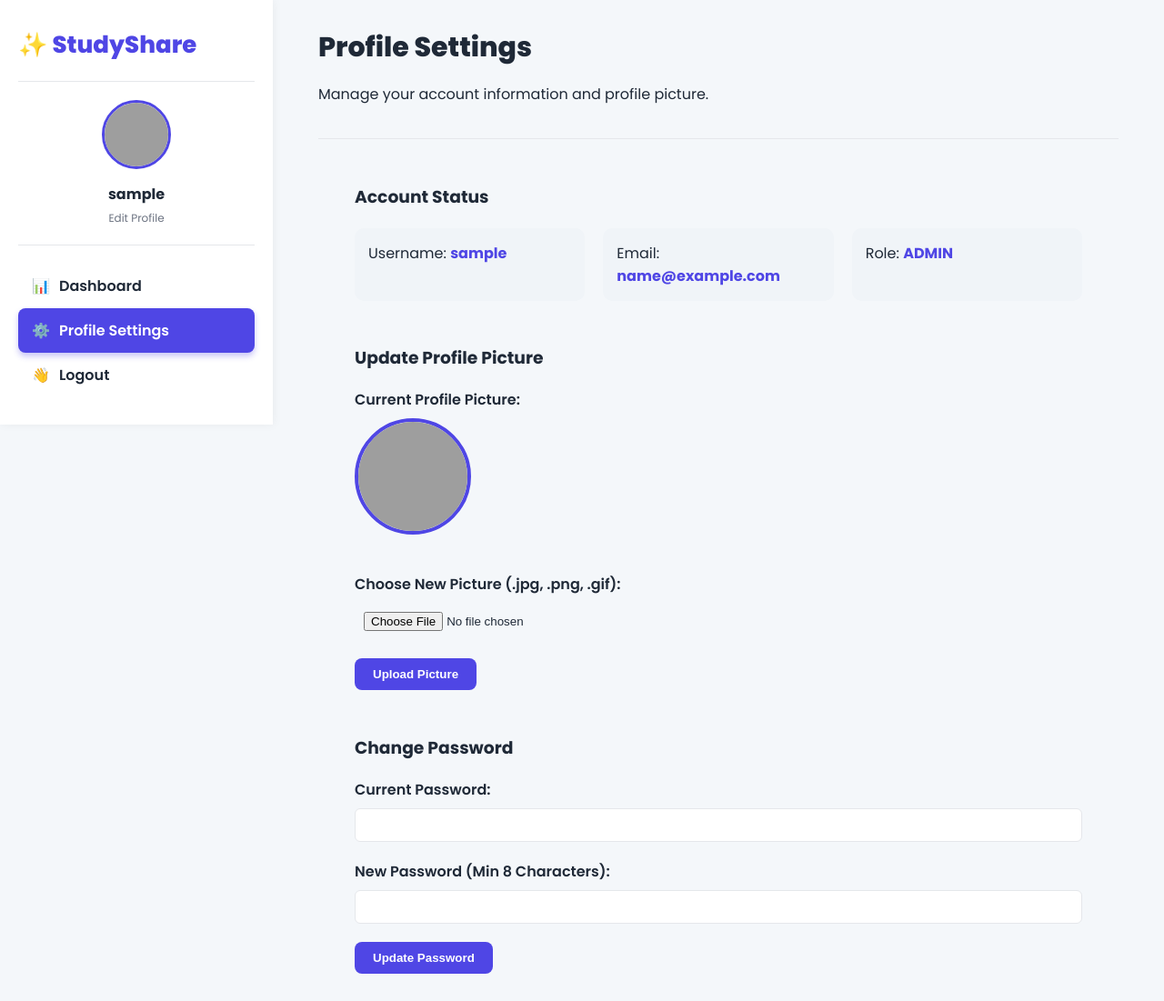
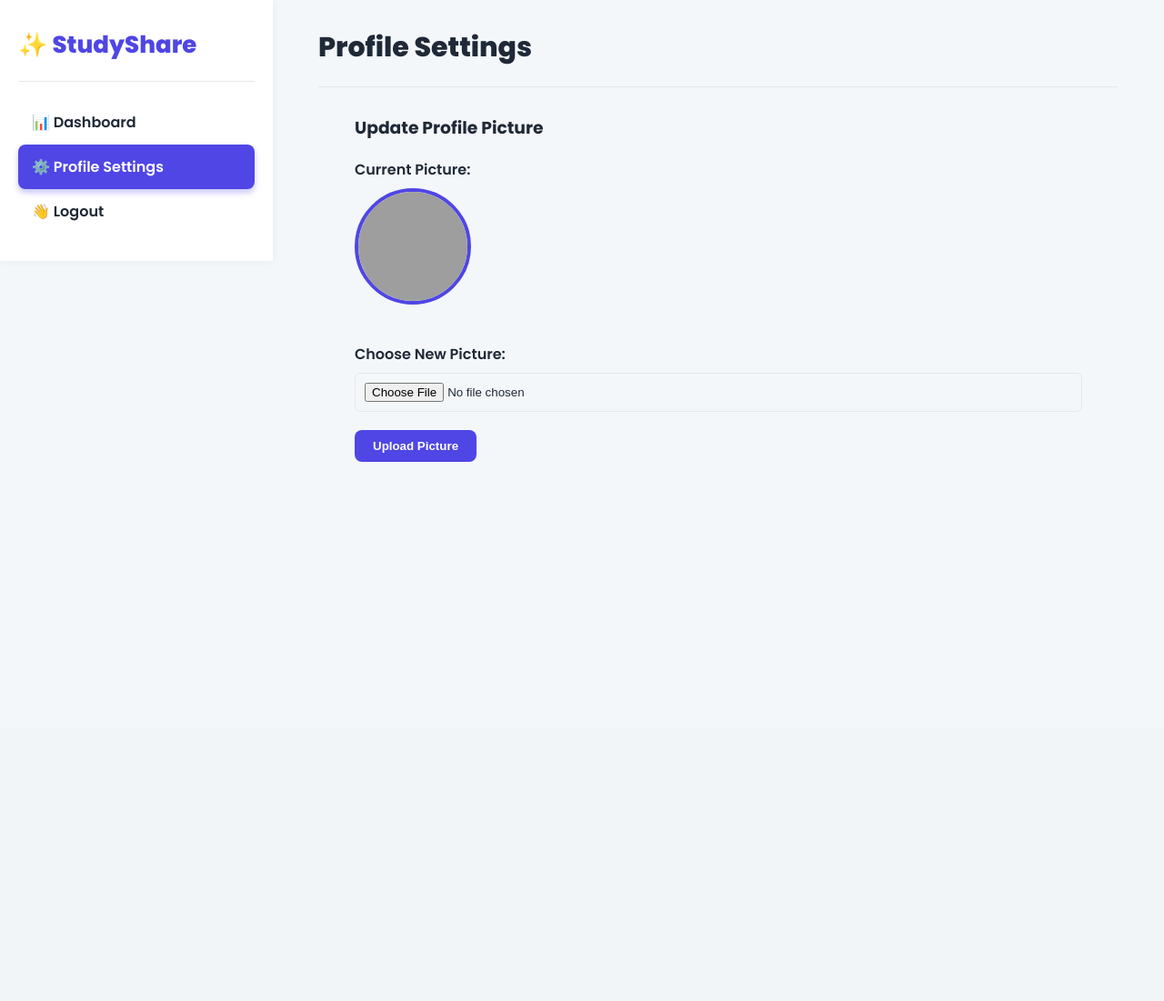
Before and after one commit to shiroonigami23-ui/StudyShare, a Flask app: template templates/profile.html in a window 1280 px wide. Shown: the whole page at 91% size. After the commit the page ends 508 px from the top, so only its background shows below. Run offline with Flask 3, Linux system fonts and the light colour scheme; the template is opened without the code that fills it: most values are stand-ins (such as "Sample title", 1, 10 or a date in 2020); grey boxes are pictures that could not be loaded.

Commit message:
Update profile.html

```diff
--- a/templates/profile.html
+++ b/templates/profile.html
@@ -4,90 +4,29 @@
     <meta charset="UTF-8">
     <meta name="viewport" content="width=device-width, initial-scale=1.0">
     <title>Profile Settings</title>
-
-    <link href="https://fonts.googleapis.com/css2?family=Poppins:wght@400;600;700;800&display=swap" rel="stylesheet">
     <link rel="stylesheet" href="{{ url_for('static', filename='css/style.css') }}">
-
     <style>
-        /* Profile specific styling (minimal, relying mostly on style.css) */
-        .profile-card-container {
-            display: flex;
-            flex-direction: column;
-            gap: 30px;
-            max-width: 800px;
-            margin: 0 auto; /* Center the content */
-        }
-        .profile-form-group {
-            margin-bottom: 20px;
-        }
-        .profile-form-group label {
-            display: block;
-            font-weight: 600;
-            margin-bottom: 8px;
-            color: var(--text-dark);
-        }
-        .profile-form-group input {
-            width: 100%;
-            padding: 10px;
-            border: 1px solid var(--border-color);
-            border-radius: 6px;
-            box-sizing: border-box;
-        }
-        .profile-current-pic {
-            width: 120px;
-            height: 120px;
-            border-radius: 50%;
-            object-fit: cover;
-            border: 4px solid var(--primary);
-            margin-bottom: 15px;
-        }
-        .file-upload-input {
-            border: none !important; /* Overriding border for file input */
-        }
-        .user-status-grid {
-            display: grid;
-            grid-template-columns: repeat(auto-fit, minmax(200px, 1fr));
-            gap: 20px;
-            margin-top: 20px;
-        }
-        .status-item {
-            padding: 15px;
-            border-radius: 10px;
-            background-color: #f0f4f8; /* Light blue background */
-        }
-        .status-item p {
-            margin: 0;
-        }
-        .status-item strong {
-            color: var(--primary);
-        }
+        .profile-card-container { max-width: 800px; margin: 0 auto; }
+        .profile-form-group { margin-bottom: 20px; }
+        .profile-form-group label { display: block; font-weight: 600; margin-bottom: 8px; }
+        .profile-form-group input { width: 100%; padding: 10px; border: 1px solid var(--border-color); border-radius: 6px; box-sizing: border-box; }
+        .profile-current-pic { width: 120px; height: 120px; border-radius: 50%; object-fit: cover; border: 4px solid var(--primary); margin-bottom: 15px; }
     </style>
 </head>
 <body>
-
     <div class="app-container">
         <aside class="sidebar">
              <div class="logo">✨ StudyShare</div>
-             <div class="profile-summary">
-                <img src="{{ url_for('static', filename='uploads/profile_pics/' + user_data.profile_pic) }}"
-                     alt="Profile Picture" class="profile-thumb">
-                <p class="user-name">{{ user_data.username|default('Guest') }}</p>
-                <a href="{{ url_for('profile_settings') }}" class="edit-profile-link">Edit Profile</a>
-            </div>
              <nav class="nav-links">
-                <a href="{{ url_for('dashboard') }}" class="nav-item"><span class="icon">📊</span> Dashboard</a>
-                <a href="{{ url_for('profile_settings') }}" class="nav-item active"><span class="icon">⚙️</span> Profile Settings</a>
-                <a href="{{ url_for('logout') }}" class="nav-item nav-logout"><span class="icon">👋</span> Logout</a>
+                <a href="{{ url_for('dashboard') }}" class="nav-item">📊 Dashboard</a>
+                <a href="{{ url_for('profile_settings') }}" class="nav-item active">⚙️ Profile Settings</a>
+                <a href="{{ url_for('logout') }}" class="nav-item">👋 Logout</a>
             </nav>
         </aside>
 
         <main class="content-area">
-
             <header class="top-header">
-                <div class="header-greeting">
-                    <h1 class="dashboard-title">Profile Settings</h1>
-                    <p class="greeting-message">Manage your account information and profile picture.</p>
-                </div>
+                <h1 class="dashboard-title">Profile Settings</h1>
             </header>
 
             {% with messages = get_flashed_messages(with_categories=true) %}
@@ -99,60 +38,21 @@
             {% endwith %}
 
             <div class="profile-card-container">
-
-                <div class="card">
-                    <h3 class="card-title">Account Status</h3>
-                    <div class="user-status-grid">
-                        <div class="status-item">
-                            <p>Username: <strong>{{ user_data.username }}</strong></p>
-                        </div>
-                        <div class="status-item">
-                            <p>Email: <strong>{{ user_data.email }}</strong></p>
-                        </div>
-                        <div class="status-item">
-                            <p>Role: <strong class="text-primary">{{ user_data.role|upper }}</strong></p>
-                        </div>
-                    </div>
-                </div>
-
                 <div class="card">
                     <h3 class="card-title">Update Profile Picture</h3>
-
                     <form method="POST" enctype="multipart/form-data">
                         <div class="profile-form-group">
-                            <label>Current Profile Picture:</label>
-                            <img src="{{ url_for('static', filename='uploads/profile_pics/' + user_data.profile_pic) }}"
-                                 alt="Current Profile Picture" class="profile-current-pic">
+                            <label>Current Picture:</label>
+                            <img src="{{ url_for('static', filename='uploads/profile_pics/' + user_data.profile_pic) }}" alt="Current Profile Picture" class="profile-current-pic">
                         </div>
-
                         <div class="profile-form-group">
-                            <label for="profile_pic">Choose New Picture (.jpg, .png, .gif):</label>
-                            <input type="file" name="profile_pic" id="profile_pic" class="file-upload-input" required>
+                            <label for="profile_pic">Choose New Picture:</label>
+                            <input type="file" name="profile_pic" id="profile_pic" required>
                         </div>
-
                         <button type="submit" class="btn-primary">Upload Picture</button>
                     </form>
                 </div>
-
-                <div class="card">
-                    <h3 class="card-title">Change Password</h3>
-
-                    <form method="POST">
-                        <div class="profile-form-group">
-                            <label for="current_password">Current Password:</label>
-                            <input type="password" name="current_password" id="current_password" required>
-                        </div>
-                        <div class="profile-form-group">
-                            <label for="new_password">New Password (Min 8 Characters):</label>
-                            <input type="password" name="new_password" id="new_password" required>
-                        </div>
-
-                        <button type="submit" class="btn-primary">Update Password</button>
-                    </form>
-                </div>
-
             </div>
-
         </main>
     </div>
 </body>
```
